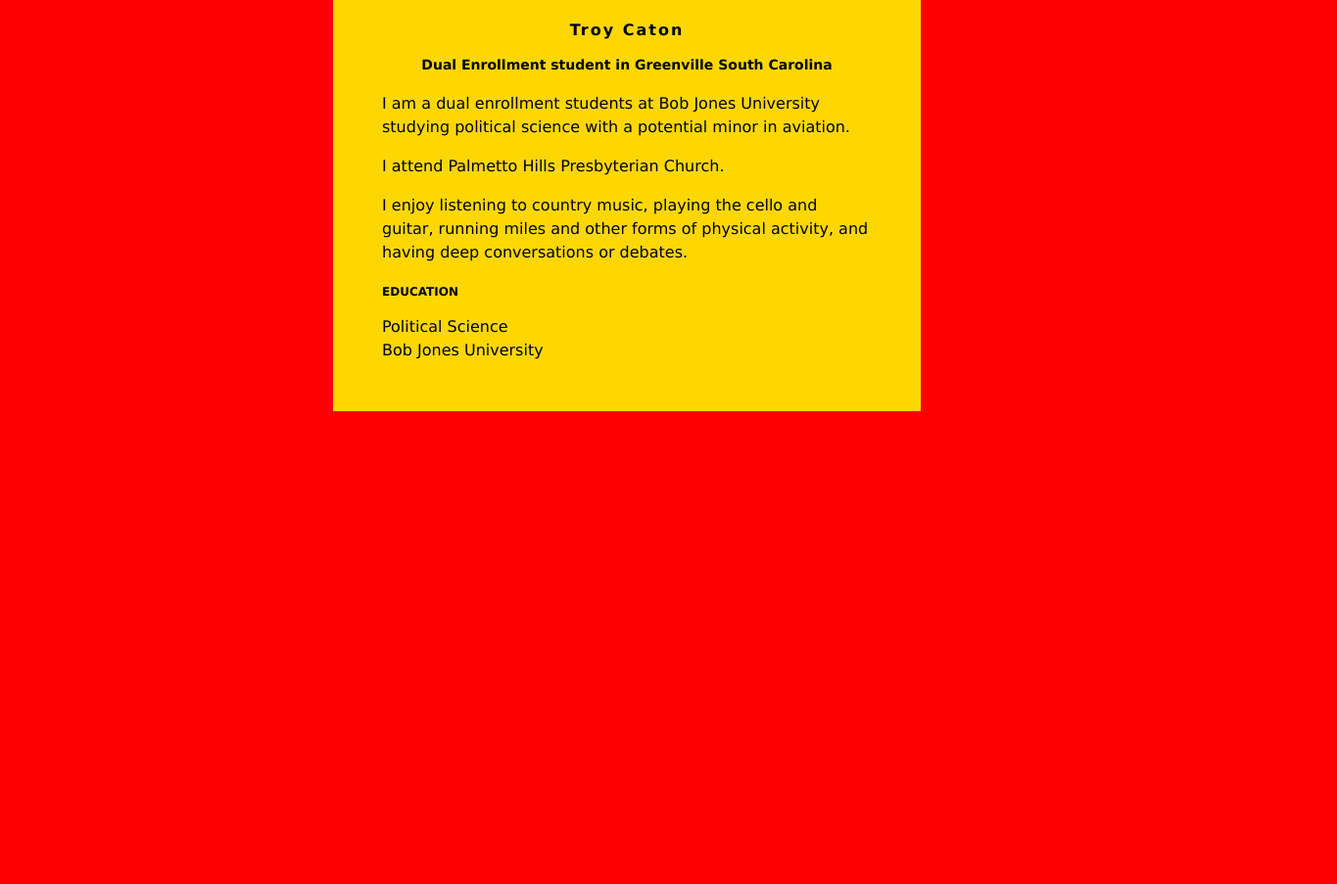
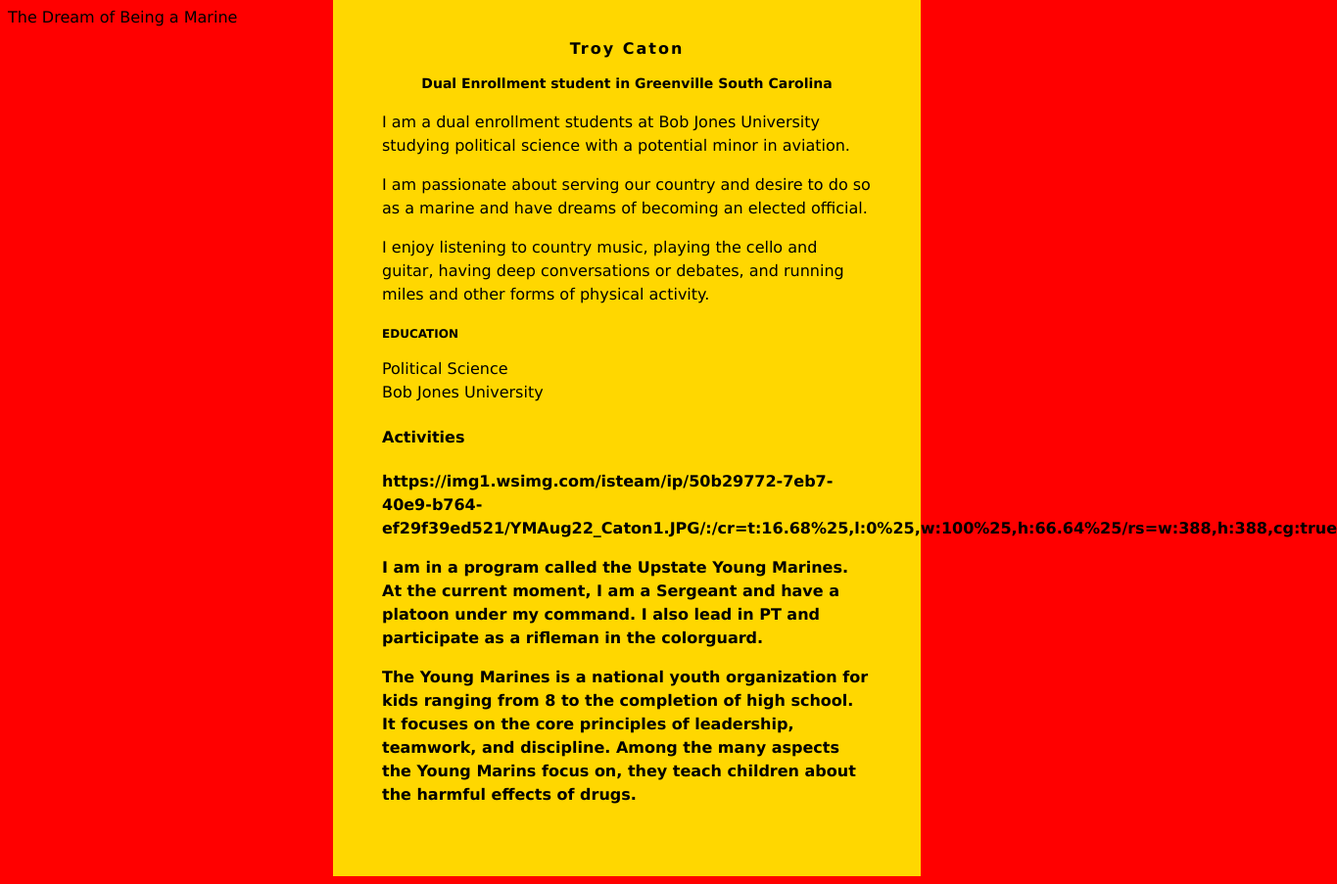
Before and after one commit to tcato285/tcato285.github.io, a plain HTML site: page index.html in a window 1280 px wide. Shown: the whole page at 98% size, 1365 px wide, since content can reach past the window. Before the commit the page ends 800 px from the top, so only its background shows below. Drawn offline with Linux system fonts and the light colour scheme.

Commit message:
Update index.html

```diff
--- a/index.html
+++ b/index.html
@@ -1,5 +1,5 @@
 <html>
-<head>
+<head> The Dream of Being a Marine
 <style>
 body {
     background: Red;
@@ -36,15 +36,17 @@ h3 {
          <p>I am a dual enrollment students at Bob Jones University studying political science with a potential minor in
             aviation.</p>
          <p>
-            I attend Palmetto Hills Presbyterian Church.
+            I am passionate about serving our country and desire to do so as a marine and have dreams of becoming an elected official.
          </p>
          <p>
-            I enjoy listening to country music, playing the cello and guitar, running miles and other forms of physical activity, and having deep conversations or debates.
+            I enjoy listening to country music, playing the cello and guitar, having deep conversations or debates, and running miles and other forms of physical activity.
          </p>
         <h3>EDUCATION</h3>
         Political Science<br />
         Bob Jones University
-    </div>
+        <h4>Activities<h4>
+            <picture>https://img1.wsimg.com/isteam/ip/50b29772-7eb7-40e9-b764-ef29f39ed521/YMAug22_Caton1.JPG/:/cr=t:16.68%25,l:0%25,w:100%25,h:66.64%25/rs=w:388,h:388,cg:true
+       <p> I am in a program called the Upstate Young Marines. At the current moment, I am a Sergeant and have a platoon under my command. I also lead in PT and participate as a rifleman in the colorguard.
+           <p>The Young Marines is a national youth organization for kids ranging from 8 to the completion of high school. It focuses on the core principles of leadership, teamwork, and discipline. Among the many aspects the Young Marins focus on, they teach children about the harmful effects of drugs.
 
-</body>
 </html>
```
